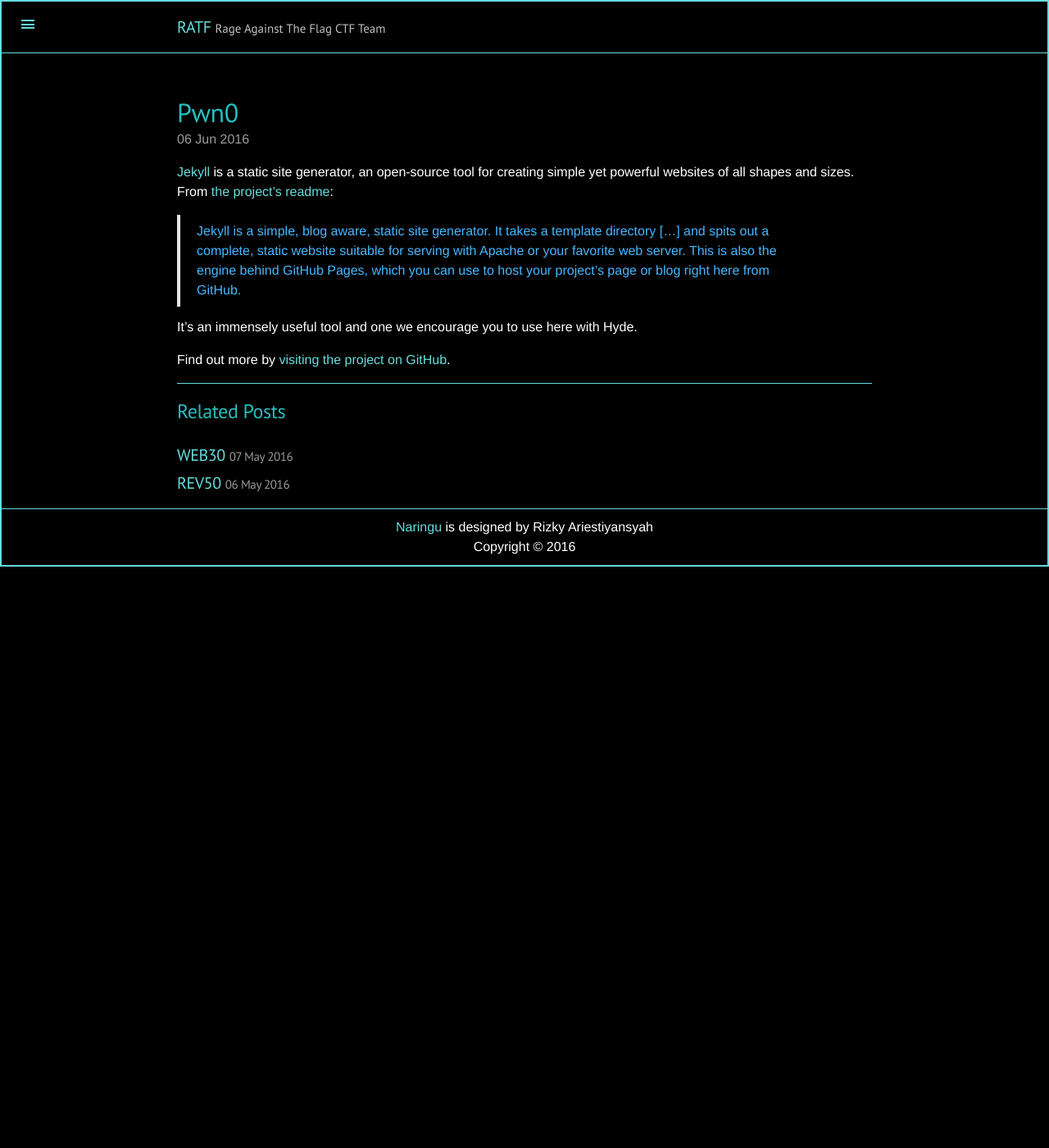
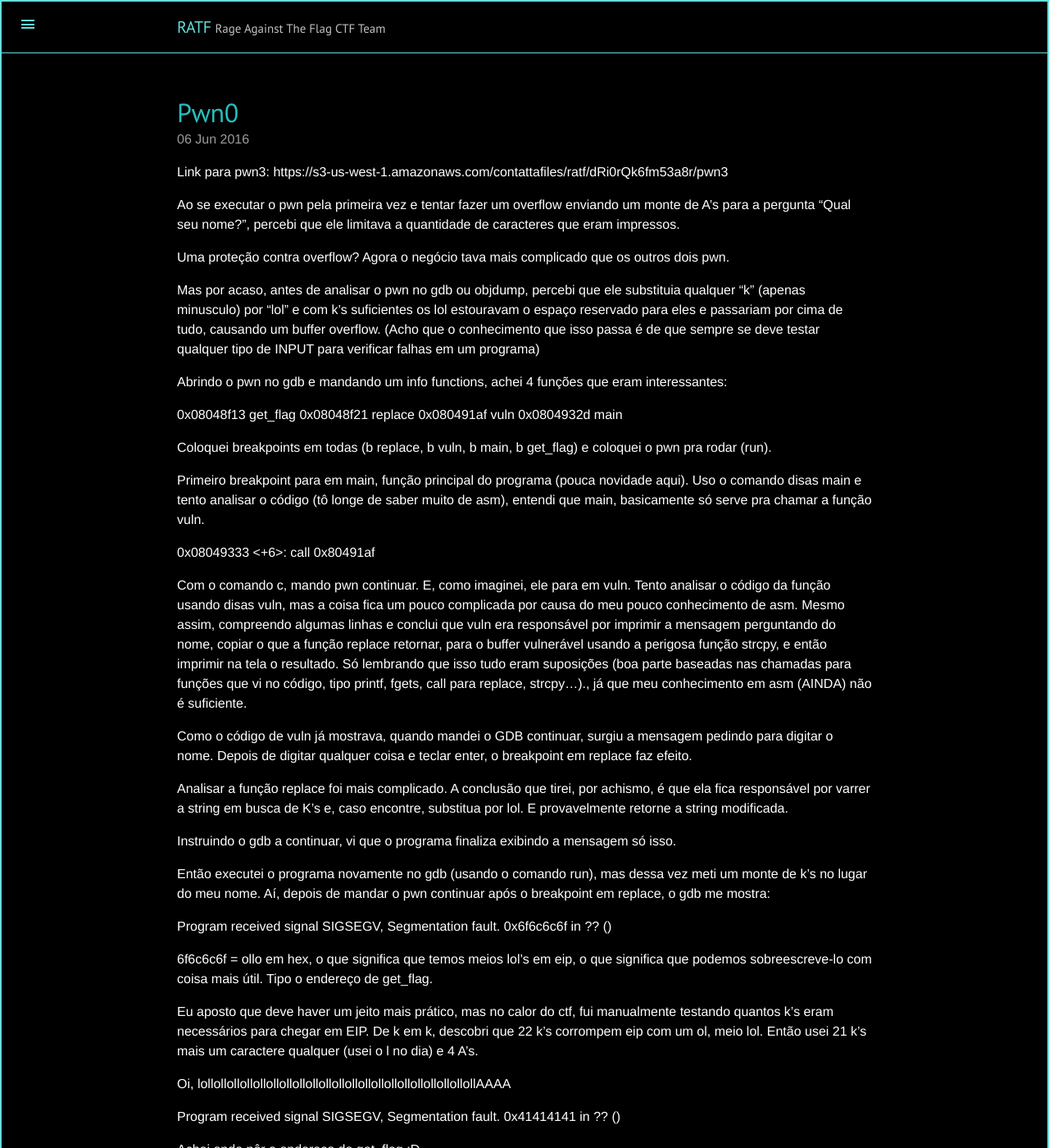
Before and after one commit to ratf/ratf.github.io, a Jekyll site: the page built from _posts/2016-06-06-pwn0-hackaflag.md, in a window 1280 px wide and 1400 px high. Shown: the whole window at 82% size. Built offline with Jekyll 4.4.1, drawn with Linux system fonts in a browser that asks for light colours; some of the changed text lies outside the part shown.

Commit message:
Update 2016-06-06-pwn0-hackaflag.md

```diff
--- a/_posts/2016-06-06-pwn0-hackaflag.md
+++ b/_posts/2016-06-06-pwn0-hackaflag.md
@@ -5,10 +5,123 @@ categories:
 - Hack a flag Aracaju
 ---
 
-[Jekyll](http://jekyllrb.com) is a static site generator, an open-source tool for creating simple yet powerful websites of all shapes and sizes. From [the project's readme](https://github.com/mojombo/jekyll/blob/master/README.markdown):
+Link para pwn3:
+https://s3-us-west-1.amazonaws.com/contattafiles/ratf/dRi0rQk6fm53a8r/pwn3
 
-  > Jekyll is a simple, blog aware, static site generator. It takes a template directory [...] and spits out a complete, static website suitable for serving with Apache or your favorite web server. This is also the engine behind GitHub Pages, which you can use to host your project’s page or blog right here from GitHub.
+Ao se executar o pwn pela primeira vez e tentar fazer um overflow
+enviando um monte de A's para a pergunta "Qual seu nome?", percebi
+que ele limitava a quantidade de caracteres que eram impressos.
 
-It's an immensely useful tool and one we encourage you to use here with Hyde.
+Uma proteção contra overflow? Agora o negócio tava mais complicado
+que os outros dois pwn.
 
-Find out more by [visiting the project on GitHub](https://github.com/mojombo/jekyll).
+Mas por acaso, antes de analisar o pwn no gdb ou objdump, percebi
+que ele substituia qualquer "k" (apenas minusculo) por "lol" e com
+k's suficientes os lol estouravam o espaço reservado para eles e
+passariam por cima de tudo, causando um buffer overflow.
+(Acho que o conhecimento que isso passa é de que sempre se deve
+testar qualquer tipo de INPUT para verificar falhas em um programa)
+
+Abrindo o pwn no gdb e mandando um info functions, achei 4 funções
+que eram interessantes:
+
+0x08048f13  get_flag
+0x08048f21  replace
+0x080491af  vuln
+0x0804932d  main
+
+Coloquei breakpoints em todas (b replace, b vuln, b main, b get_flag)
+e coloquei o pwn pra rodar (run).
+
+Primeiro breakpoint para em main, função principal do programa (pouca
+novidade aqui). Uso o comando disas main e tento analisar o código
+(tô longe de saber muito de asm), entendi que main, basicamente
+só serve pra chamar a função vuln.
+
+   0x08049333 <+6>:     call   0x80491af <vuln>
+
+Com o comando c, mando pwn continuar. E, como imaginei, ele para em
+vuln. Tento analisar o código da função usando disas vuln, mas a coisa
+fica um pouco complicada por causa do meu pouco conhecimento de asm.
+Mesmo assim, compreendo algumas linhas e conclui que vuln era
+responsável por imprimir a mensagem perguntando do nome, copiar o que
+a função replace retornar, para o buffer vulnerável usando a
+perigosa função strcpy, e então imprimir na tela o resultado.
+Só lembrando que isso tudo eram suposições (boa parte baseadas nas
+chamadas para funções que vi no código, tipo printf, fgets, call
+para replace, strcpy...)., já que meu conhecimento em asm (AINDA)
+não é suficiente.
+
+Como o código de vuln já mostrava, quando mandei o GDB continuar,
+surgiu a mensagem pedindo para digitar o nome. Depois de digitar
+qualquer coisa e teclar enter, o breakpoint em replace faz efeito.
+
+Analisar a função replace foi mais complicado. A conclusão que tirei,
+por achismo, é que ela fica responsável por varrer a string em busca
+de K's e, caso encontre, substitua por lol. E provavelmente retorne a
+string modificada.
+
+Instruindo o gdb a continuar, vi que o programa finaliza exibindo
+a mensagem só isso.
+
+Então executei o programa novamente no gdb (usando o comando run),
+mas dessa vez meti um monte de k's no lugar do meu nome.
+Aí, depois de mandar o pwn continuar após o breakpoint em replace, o
+gdb me mostra:
+
+Program received signal SIGSEGV, Segmentation fault.
+0x6f6c6c6f  in ?? ()
+
+6f6c6c6f = ollo em hex, o que significa que temos meios lol's em
+eip, o que significa que podemos sobreescreve-lo com coisa mais útil.
+Tipo o endereço de get_flag.
+
+Eu aposto que deve haver um jeito mais prático, mas no calor do ctf,
+fui manualmente testando quantos k's eram necessários para chegar em
+EIP. De k em k, descobri que 22 k's corrompem eip com um ol, meio lol.
+Então usei 21 k's mais um caractere qualquer (usei o l no dia) e 4 A's.
+
+Oi, lollollollollollollollollollollollollollollollollollollollollollAAAA
+
+
+Program received signal SIGSEGV, Segmentation fault.
+0x41414141 in ?? ()
+
+Achei onde pôr o endereço de get_flag ;D
+
+Para testar a solução, usei o python para criar um arquivo que
+serviria de entrada para pwn:
+python -c 'print "k"*21 + "l" + "\x13\x8f\x04\x08"' > input
+
+Obs: eu já tinha anotado o endereço de get_flag (0x08048f13) depois
+de analisar as funções no gdb, imaginei que seria útil. E, como
+sabemos que a regra usada nesse caso para manipulação de
+armazenamento na memória é Little Endian, invertemos o
+endereço: 08 04 8f 13 vira 13 8f 04 08.
+
+Para ver se tudo funcionava, no gdb com pwn3, coloquei um breakpoint
+apenas em get_flag. Então rodei o programa e redirecionei a entrada
+para o arquivo input, assim, ele iria ler o conteúdo do arquivo e usar
+como resposta para a pergunta "Qual seu nome?".
+
+(gdb) run < input
+Starting program: /home/update/pwn3 < input
+Qual seu nome? Oi, lollollollollollollollollollollollollollollollollollollollolloll▒
+
+
+Breakpoint 1, 0x08048f13 in get_flag ()
+
+Missão cumprida. EIP apontava para get_flag.
+
+(gdb) c
+Continuando.
+cat: flag.txt: Arquivo ou diretório não encontrado
+
+Program received signal SIGSEGV, Segmentation fault.
+0x08048f1f in get_flag ()
+
+Agora bastava explorar o pwn que estava rodando em algum ip
+dentro da rede do hack a flag e ver o contéudo do arquivo
+flag.txt ;)
+
+EOF
```
